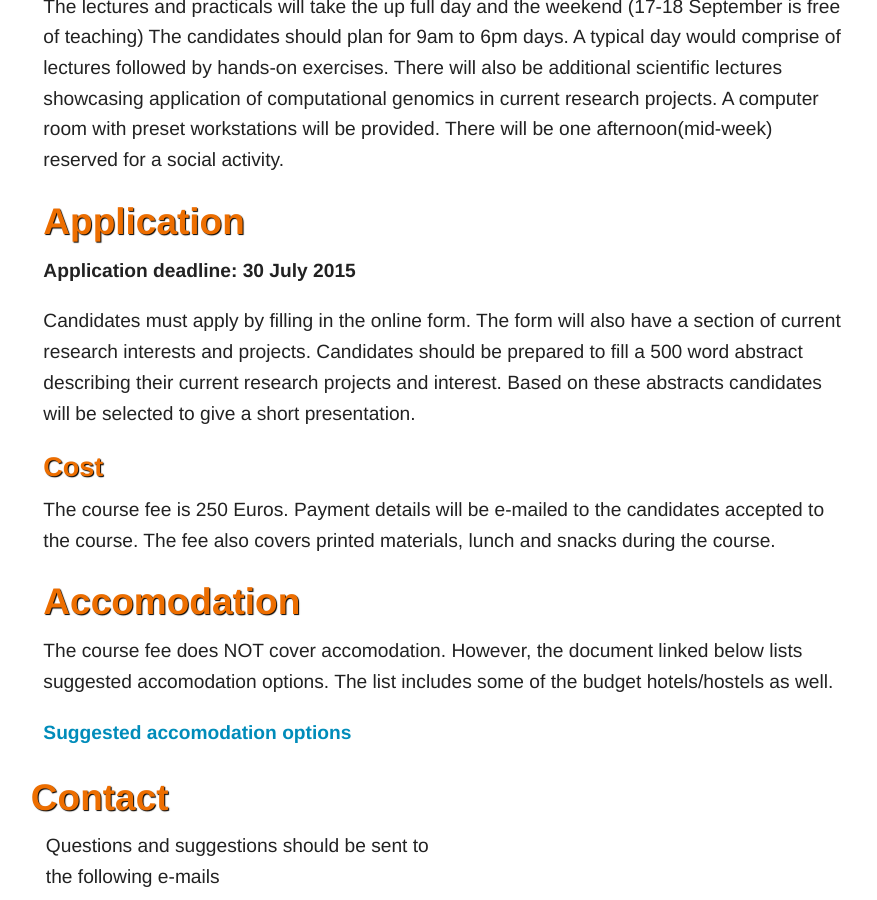
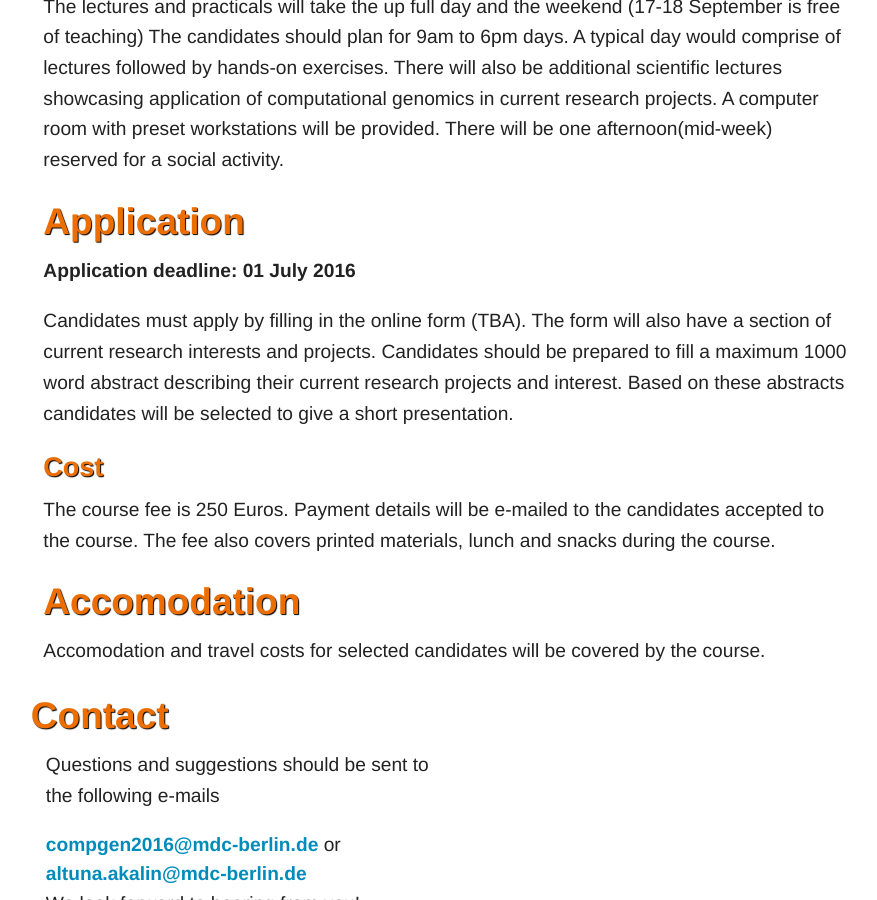
Before and after one commit to BIMSBbioinfo/compgen, a Jekyll site: the page 2016/index.html, which Jekyll copies as it is, in a window 1280 px wide and 900 px high, scrolled down 1761 px. Shown: the whole window, without its empty margins (195-1072 px from the left). Built offline with Jekyll 4.4.1, drawn with Linux system fonts in a browser that asks for light colours; nearby versions of some CDN libraries; library files that are not in the unit come from our copies; some of the changed text lies outside the part shown.

Commit message:
application deadline, course modules are extended

```diff
--- a/2016/index.html
+++ b/2016/index.html
@@ -64,7 +64,7 @@
           <a href="https://www.mdc-berlin.de/40549075/de/bimsb">Berlin Institute for Medical Systems Biology</a>, <a href="http://www.mdc-berlin.de">Max Delbrück Center </a> <br/>
           Berlin, Germany<br/>
           <br/>
-          <u>Application deadline: TBA</u>
+          <u>Application deadline: 01 July 2016</u>
         </p>
 
         <h3>Course modules</h3>
@@ -74,7 +74,9 @@
           <li>Introduction to Next-gen sequencing</li>
           <li>RNA-seq analysis</li>
           <li>ChIP-seq analysis</li>
-          <li>Data integration and visualization</li>
+          <li>Variant calling and annotation</li>
+          <li>Data integration and predictive modeling using HT-seq data</li>
+          <li>metagenomics and human health</li>
         </ul>
       </div>
     </div>
@@ -107,10 +109,10 @@
 
 
         <h2 id="application">Application</h2>
-        <p><b>Application deadline: 30 July 2015</b></p>
+        <p><b>Application deadline: 01 July 2016</b></p>
         <p>
-          Candidates must apply by filling in the online form. The form will also have a section of current research interests and projects.
-          Candidates should be prepared to fill a 500 word abstract describing their current research projects and interest. Based on these
+          Candidates must apply by filling in the online form (TBA). The form will also have a section of current research interests and projects.
+          Candidates should be prepared to fill a maximum 1000 word abstract describing their current research projects and interest. Based on these
           abstracts candidates will be selected to give a short presentation.
         </p>
 
@@ -127,9 +129,8 @@
 
         <h2 id="accomodation">Accomodation</h2>
         <p>
-          The course fee does NOT cover accomodation. However, the document linked below lists suggested accomodation options. The list includes some of the budget hotels/hostels as well.
+          Accomodation and travel costs for selected candidates will be covered by the course.
         </p>
-        <p><a href="https://docs.google.com/document/d/19WIGthvpgu3NQZS2ahCxfBR0lszBT1UobJobl0GV2oI/edit?usp=sharing">Suggested accomodation options</a></p>
 
     </div>
     <div class="row">
```
